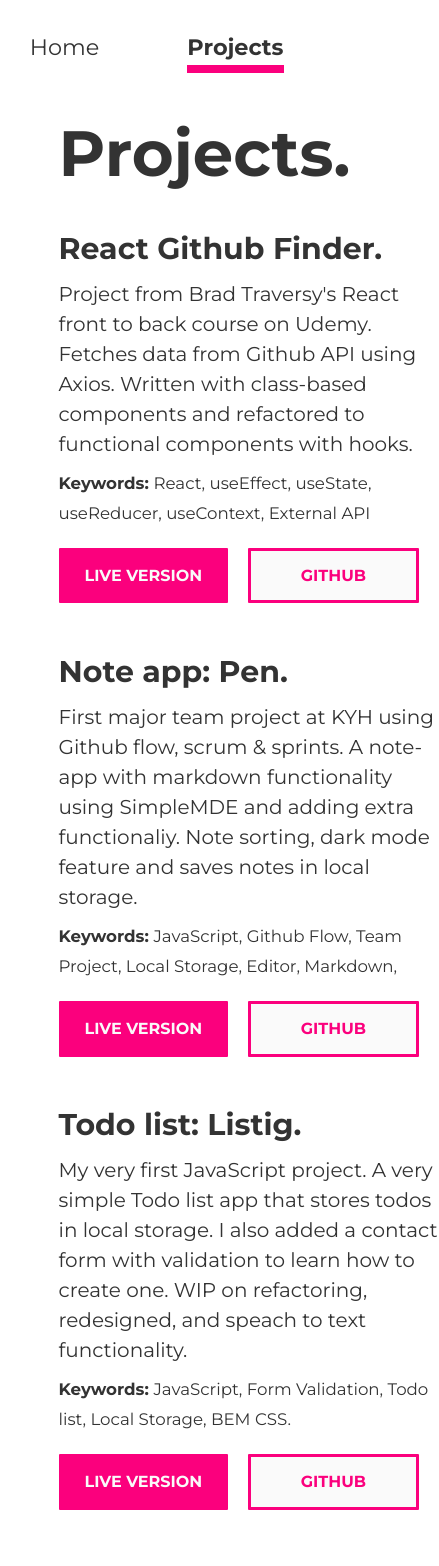
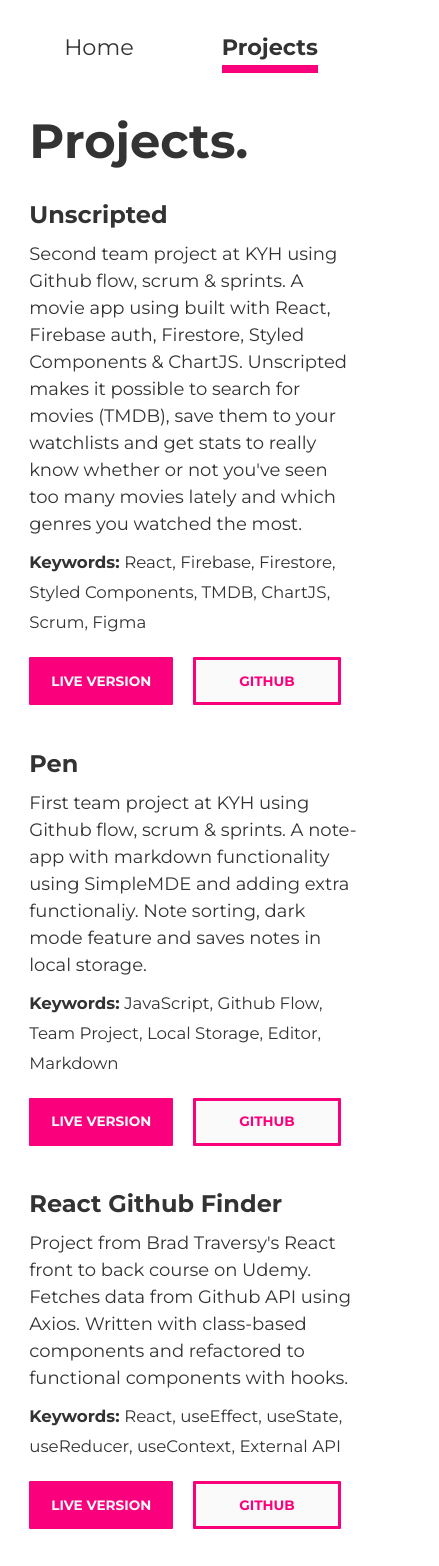
Before and after one commit to mrautenberg/portfolio, a React (Create React App) app: page /projects in a window 390 px wide. Shown: the whole page, 439 px wide, since content can reach past the window. Built offline with nearby package versions, Linux system fonts and the light colour scheme; no server answers.

Commit message:
📱 💄 project text update and media queries added

```diff
--- a/src/Projects.js
+++ b/src/Projects.js
@@ -2,8 +2,74 @@ const Projects = () => {
   return (
     <main className="project-container">
       <h1>Projects.</h1>
+
       <article>
-        <h2 className="project-title">React Github Finder.</h2>
+        <h2 className="project-title">Unscripted</h2>
+        <p className="project-description">
+          Second team project at KYH using Github flow, scrum & sprints. A movie
+          app using built with React, Firebase auth, Firestore, Styled
+          Components & ChartJS. Unscripted makes it possible to search for
+          movies (TMDB), save them to your watchlists and get stats to really
+          know whether or not you've seen too many movies lately and which
+          genres you watched the most.
+        </p>
+        <small>
+          <span className="bold">Keywords: </span> React, Firebase, Firestore,
+          Styled Components, TMDB, ChartJS, Scrum, Figma
+        </small>
+        <div className="buttons">
+          <a
+            className="btn btn-primary floating"
+            href="https://unscripted-app.surge.sh"
+            rel="noopener noreferrer"
+            target="_blank"
+          >
+            LIVE VERSION
+          </a>
+          <a
+            className="btn btn-secondary floating"
+            href="https://github.com/alexanderys/fe20tp2_bev_2"
+            rel="noopener noreferrer"
+            target="_blank"
+          >
+            GITHUB
+          </a>
+        </div>
+      </article>
+
+      <article>
+        <h2 className="project-title">Pen</h2>
+        <p className="project-description">
+          First team project at KYH using Github flow, scrum & sprints. A
+          note-app with markdown functionality using SimpleMDE and adding extra
+          functionaliy. Note sorting, dark mode feature and saves notes in local
+          storage.
+        </p>
+        <small>
+          <span className="bold">Keywords: </span> JavaScript, Github Flow, Team
+          Project, Local Storage, Editor, Markdown
+        </small>
+        <div className="buttons">
+          <a
+            className="btn btn-primary floating"
+            href="https://penapp.netlify.app/"
+            rel="noopener noreferrer"
+            target="_blank"
+          >
+            LIVE VERSION
+          </a>
+          <a
+            className="btn btn-secondary floating"
+            href="https://github.com/gunkarlsson/fe20tp1_pen"
+            rel="noopener noreferrer"
+            target="_blank"
+          >
+            GITHUB
+          </a>
+        </div>
+      </article>
+      <article>
+        <h2 className="project-title">React Github Finder</h2>
         <p className="project-description">
           Project from Brad Traversy's React front to back course on Udemy.
           Fetches data from Github API using Axios. Written with class-based
@@ -32,68 +98,6 @@ const Projects = () => {
           </a>
         </div>
       </article>
-      <article>
-        <h2 className="project-title">Note app: Pen.</h2>
-        <p className="project-description">
-          First major team project at KYH using Github flow, scrum & sprints. A
-          note-app with markdown functionality using SimpleMDE and adding extra
-          functionaliy. Note sorting, dark mode feature and saves notes in local
-          storage.
-        </p>
-        <small>
-          <span className="bold">Keywords: </span> JavaScript, Github Flow, Team
-          Project, Local Storage, Editor, Markdown,
-        </small>
-        <div className="buttons">
-          <a
-            className="btn btn-primary floating"
-            href="https://penapp.netlify.app/"
-            rel="noopener noreferrer"
-            target="_blank"
-          >
-            LIVE VERSION
-          </a>
-          <a
-            className="btn btn-secondary floating"
-            href="https://github.com/gunkarlsson/fe20tp1_pen"
-            rel="noopener noreferrer"
-            target="_blank"
-          >
-            GITHUB
-          </a>
-        </div>
-      </article>
-      <article>
-        <h2 className="project-title">Todo list: Listig.</h2>
-        <p className="project-description">
-          My very first JavaScript project. A very simple Todo list app that
-          stores todos in local storage. I also added a contact form with
-          validation to learn how to create one. WIP on refactoring, redesigned,
-          and speach to text functionality.
-        </p>
-        <small>
-          <span className="bold">Keywords: </span> JavaScript, Form Validation,
-          Todo list, Local Storage, BEM CSS.
-        </small>
-        <div className="buttons">
-          <a
-            className="btn btn-primary floating"
-            href="https://rautenberg-listig.netlify.app/"
-            rel="noopener noreferrer"
-            target="_blank"
-          >
-            LIVE VERSION
-          </a>
-          <a
-            className="btn btn-secondary floating"
-            href="https://github.com/mrautenberg/todolist"
-            rel="noopener noreferrer"
-            target="_blank"
-          >
-            GITHUB
-          </a>
-        </div>
-      </article>
     </main>
   );
 };
--- a/src/index.css
+++ b/src/index.css
@@ -100,7 +100,6 @@ nav a {
 .home-container,
 .project-container {
   display: flex;
-  width: 60%;
   flex-direction: column;
   align-items: flex-start;
 }
@@ -169,3 +168,51 @@ a.floating:hover {
   font-weight: 700;
   transition: 0.2s;
 }
+
+/* Media query */
+@media screen and (max-width: 992px) {
+  .container {
+    width: 85%;
+  }
+
+  .container > * {
+    /* border: 3px solid yellow; */
+    justify-content: center;
+    width: 100%;
+  }
+}
+
+@media screen and (max-width: 600px) {
+  h1 {
+    font-size: 3rem;
+  }
+
+  h2 {
+    font-size: 1.5rem;
+  }
+
+  .project-description {
+    font-size: 1.125rem;
+  }
+
+  /* .buttons {
+    display: block;
+  } */
+
+  .btn {
+    margin-top: 0rem;
+    font-size: 0.85rem;
+    width: 100%;
+  }
+
+  a.floating {
+    position: relative;
+    transition: none;
+  }
+
+  /* reset for now to stop animation in mobile view */
+  a.floating:hover {
+    margin-top: 0rem;
+    margin-bottom: 0px;
+  }
+}
```
Also changed, not shown: 1 other file (tests, documents, lock files or other folders).
